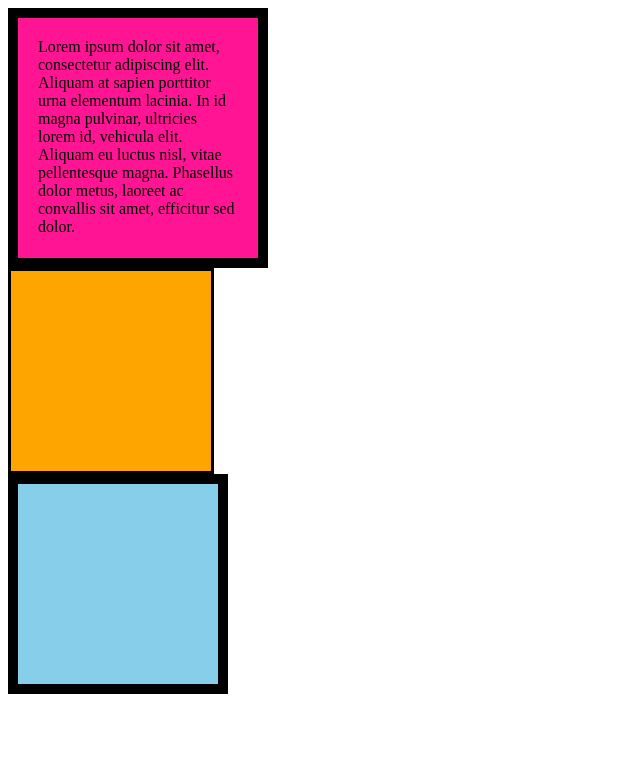
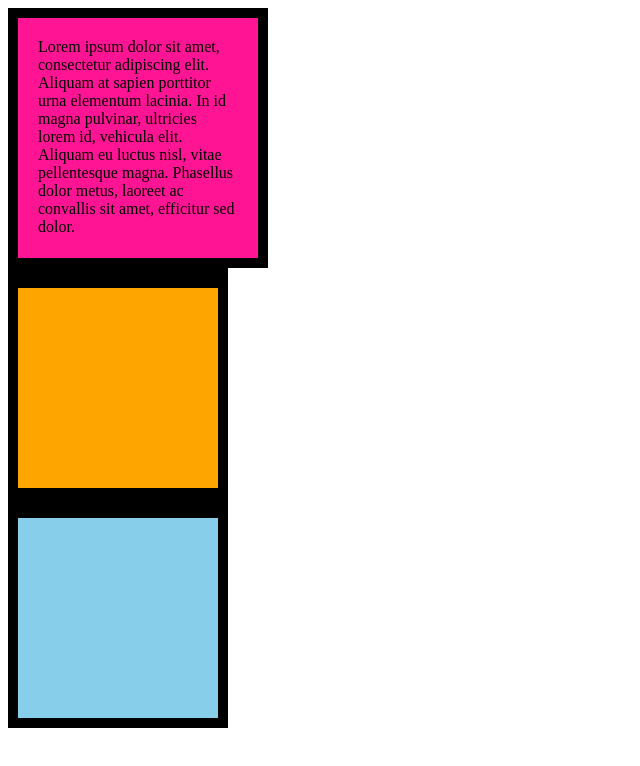
Before and after one commit to peytonvecchi/css-box-model, a plain HTML site: page index.html in a window 1280 px wide. Shown: the whole page, without its empty margins (0-640 px from the left). Drawn offline with Linux system fonts and the light colour scheme.

Commit message:
Fix Border on 2nd div

```diff
--- a/index.html
+++ b/index.html
@@ -24,7 +24,11 @@
 
     #two {
       background-color: orange;
-      border: solid black;
+      border-top: 20px solid black;
+      border-bottom: 20px solid black;
+      border-left: 10px solid black;
+      border-right: 10px solid black;
+
     }
 
     #three {
```
